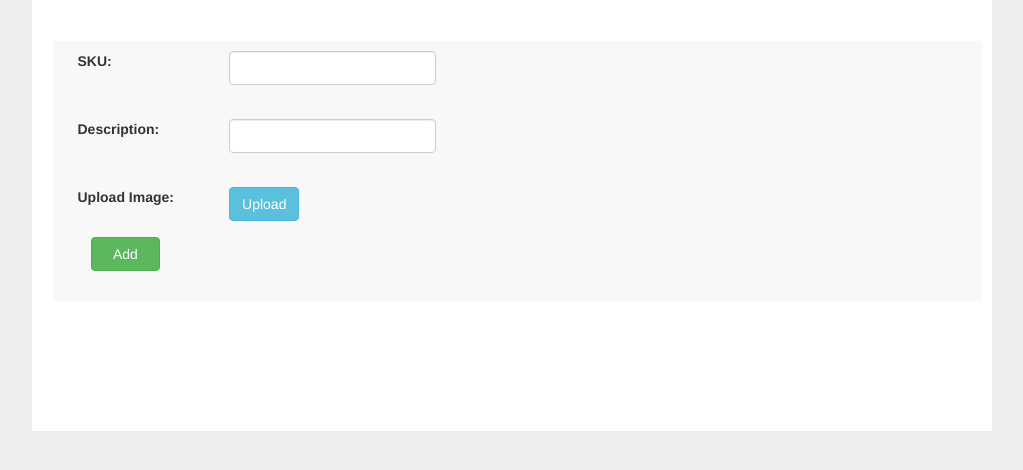
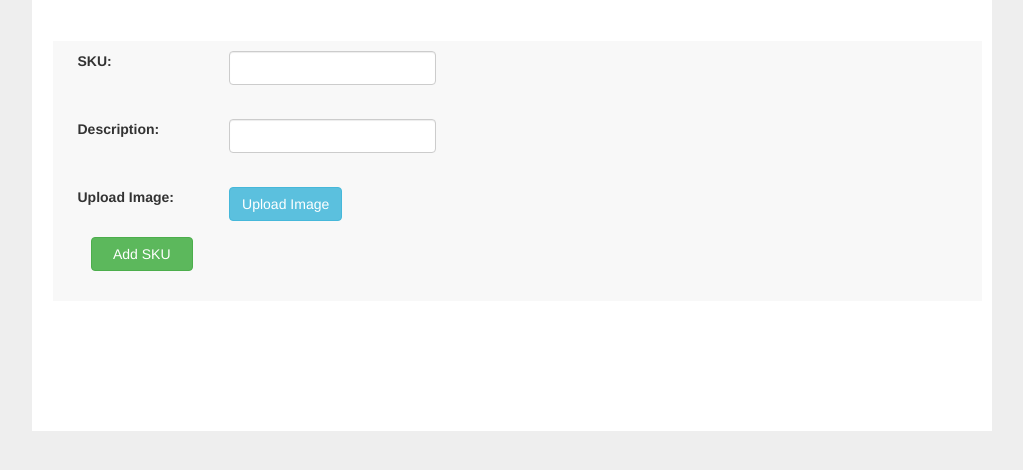
Before and after one commit to kavidey/ppe-exchange, a Flask app: page /admin_sku in a window 1280 px wide; the page is wider, and only the part inside the window is pictured. Shown: the part 231-701 px from the top of that part, without its empty margins (128-1151 px from the left). Run offline with Flask 2, Linux system fonts and the light colour scheme; the visitor is signed in with stand-in values (Sample User, id 1); data that the repository does not hold is empty; some libraries are stand-ins or nearby versions.

Commit message:
UI fixes
updated SKU button labels and added credits to Hospital view

```diff
--- a/app/routes.py
+++ b/app/routes.py
@@ -379,10 +379,12 @@ def admin_hospitals():
     hospitals = Hospital.query.all()
     items = []
     for item in hospitals:
+        print("id",item.id,"credit",item.credit)
         items.append({
             "id": item.id,
             "name": item.name,
-            "address": item.address
+            "address": item.address,
+            "credit": item.credit
         })
     return render_template('admin_hospitals.html', items=items)
 
--- a/app/templates/admin_hospitals.html
+++ b/app/templates/admin_hospitals.html
@@ -55,6 +55,7 @@
                 <th scope="col">ID</th>
                 <th scope="col">Name</th>
                 <th scope="col">Address</th>
+                <th scope="col">Credits</th>
                 <th scope="col">Changes</th>
                 </tr>
             </thead>
@@ -64,6 +65,7 @@
                     <th scope="row">{{ item.id }}</th>
                     <td>{{ item.name }}</td>
                     <td>{{ item.address }}</td>
+                    <td>{{ item.credit }} </td>
                     <td>
                             <button class="btn btn-danger" id="remove" onclick="checkRemoveHospital('{{ item.id }}', '{{ item.name }}')">Remove</button>
                             <button id="edit" class="btn btn-primary" onclick="edit('{{ item.id }}', '{{ item.name }}', '{{ item.address }}')">Edit</button>
--- a/app/templates/admin_sku.html
+++ b/app/templates/admin_sku.html
@@ -75,11 +75,11 @@
         <div class="form-group row padded">
 	        <label class="form-check-label col-sm-2 col-form-label" for="add-address"><b>Upload Image:</b></label>
 	        <div class="col-sm-10">
-		        <button id="add-img" class="btn btn-info">Upload</button> <input onchange="importFileandPreview()" accept="image/*" id="file-input" type="file", name="name" style="display: none"> <img style="width: 200px;" id="show-img"></img>
+		        <button id="add-img" class="btn btn-info">Upload Image</button> <input onchange="importFileandPreview()" accept="image/*" id="file-input" type="file", name="name" style="display: none"> <img style="width: 200px;" id="show-img"></img>
             </div>
             <br style="margin: 0; padding: 0;">
             <br style="margin: 0; padding: 0;">
-            <p>&nbsp;<button class="btn btn-success" style="margin-left:  1em; margin-bottom: 0; margin-top: 0; padding-left: 1.5em; padding-right: 1.5em;" onclick="addSKU()">Add</button></p>
+            <p>&nbsp;<button class="btn btn-success" style="margin-left:  1em; margin-bottom: 0; margin-top: 0; padding-left: 1.5em; padding-right: 1.5em;" onclick="addSKU()">Add SKU</button></p>
         </div>
         <br>
     </div>
```
